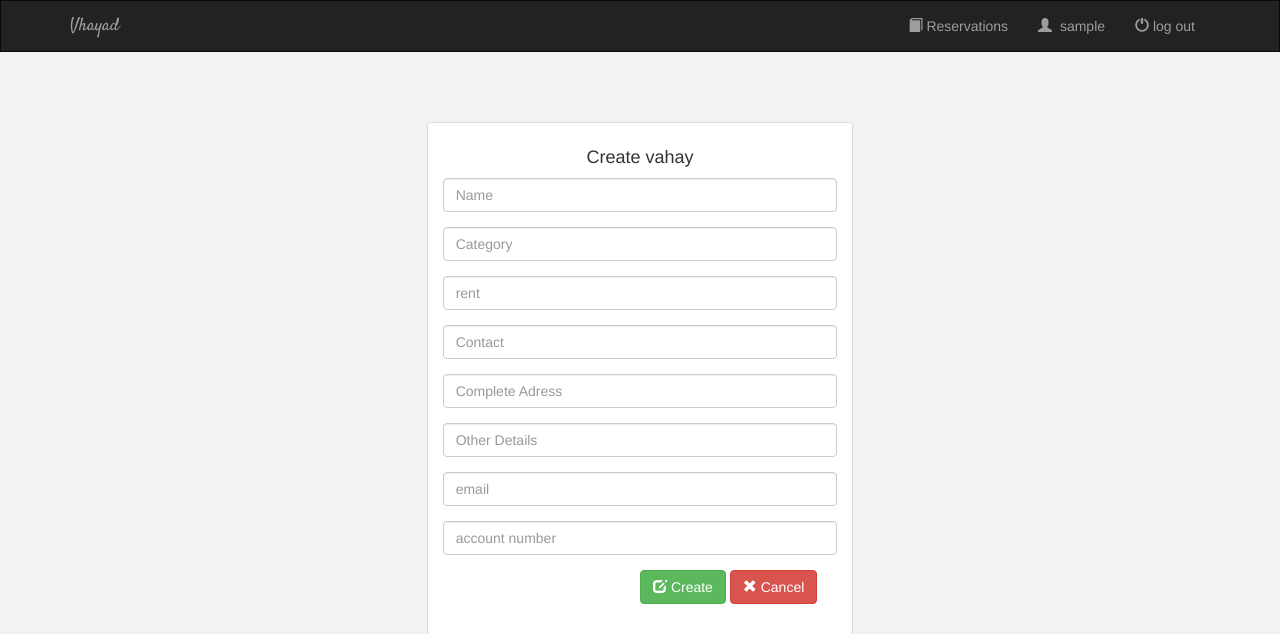
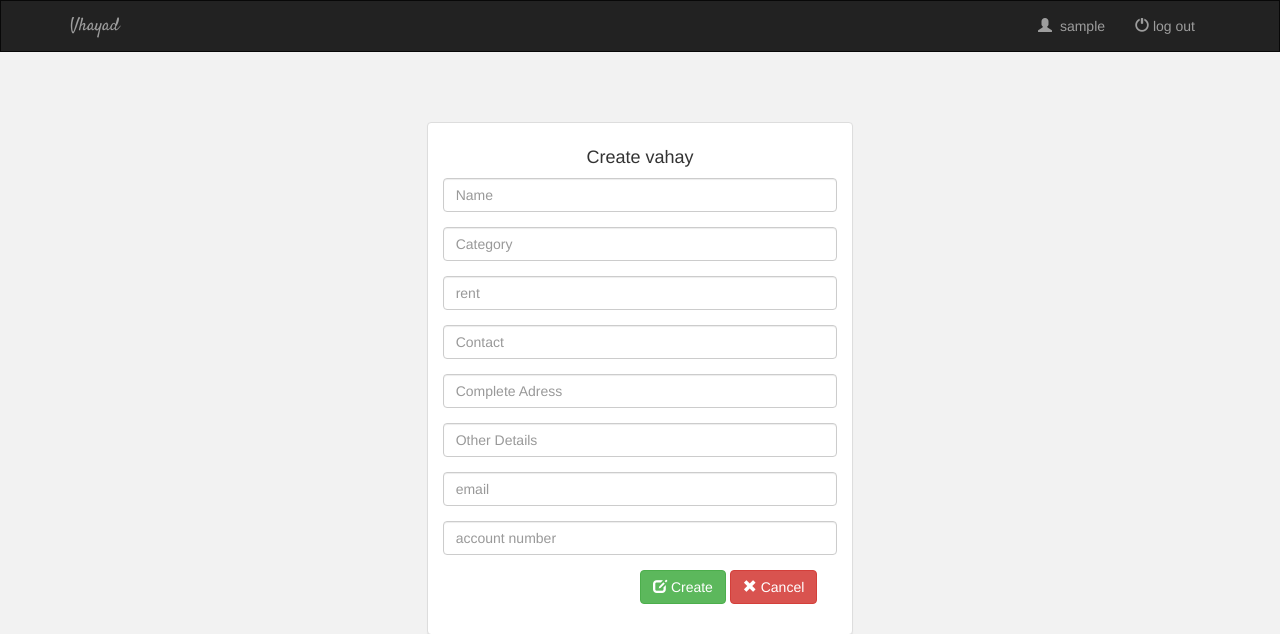
Before and after one commit to Reika98/Vhayad, a Django app: a page that uses vhayad/templates/base.html in a window 1280 px wide. Shown: the top 634 px of the page. Run offline with Django 3.2, Linux system fonts and the light colour scheme; the visitor is signed in with stand-in values (Sample User, id 1); some libraries are stand-ins or nearby versions.

Commit message:
transactionss

```diff
--- a/vahay/urls.py
+++ b/vahay/urls.py
@@ -11,7 +11,7 @@ urlpatterns = [
 	url(r'^delete-vahay/(?P<pk>\d+)/$', views.delete_vahay, name='delete_vahay'),
 	url(r'^residents/delete-resident/(?P<pk>\d+)/$', views.delete_resident, name='delete_resident'),
 	url(r'^residents/profile/(?P<pk>\d+)/$', views.resident_profile, name='resident_profile'),
-	url(r'^reservations/$', views.reservations, name='reservations'),
+	url(r'^reservations/(?P<pk>\d+)/$', views.reservations, name='reservations'),
 
 	# url(r'^delete-vahay/(?P<pk>\d+)/$', views.delete_vahay, name='delete_vahay
 	url(r'^approve/(?P<pk>\d+)/$', views.approve_reservation, name='approve_reservation'),
--- a/vahay/views.py
+++ b/vahay/views.py
@@ -111,6 +111,8 @@ def reservations(request, pk):
 		return redirect('/')
 
 	list_obj = Transaction.objects.filter(trans_type='reserve').filter(recipient=pk)
+	print list_obj.as_json
+	# sender = get_object_or_404(Resident, pk=list_obj.)
 	context = {
 		'reservations': list_obj
 	}
--- a/vhayad/templates/base.html
+++ b/vhayad/templates/base.html
@@ -28,11 +28,6 @@
 
 				<ul class="nav navbar-nav navbar-right">
 					<li>
-						<a href="{% url 'vahay:reservations' %}">
-							<span class="glyphicon glyphicon-book" aria-hidden="true"></span>&nbsp;Reservations
-						</a>
-					</li>
-					<li>
 						<a href="#">
 							<span class="glyphicon glyphicon-user" aria-hidden="true"></span>&nbsp;
 							{% block user %}{{ user.username }}{% endblock %}
```
Also changed, not shown: vahay/models.py (+7 -1 lines).
